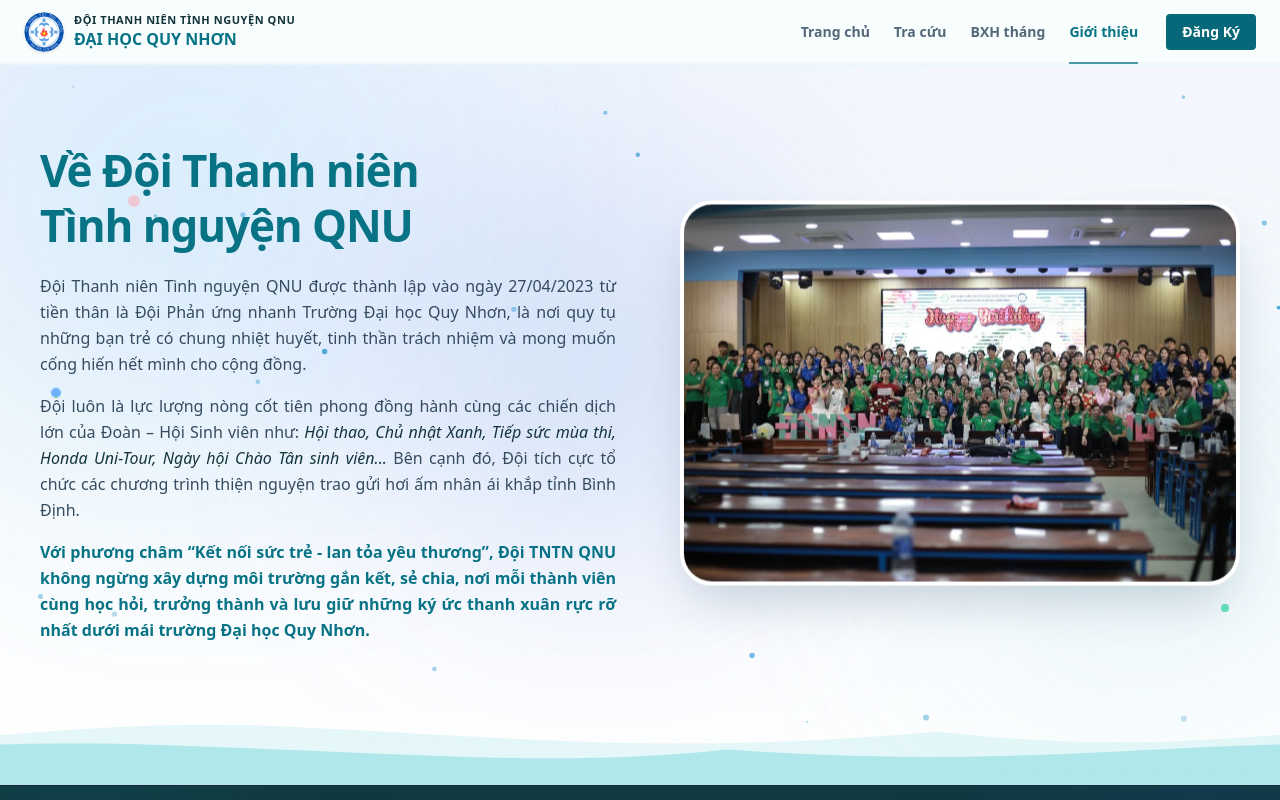
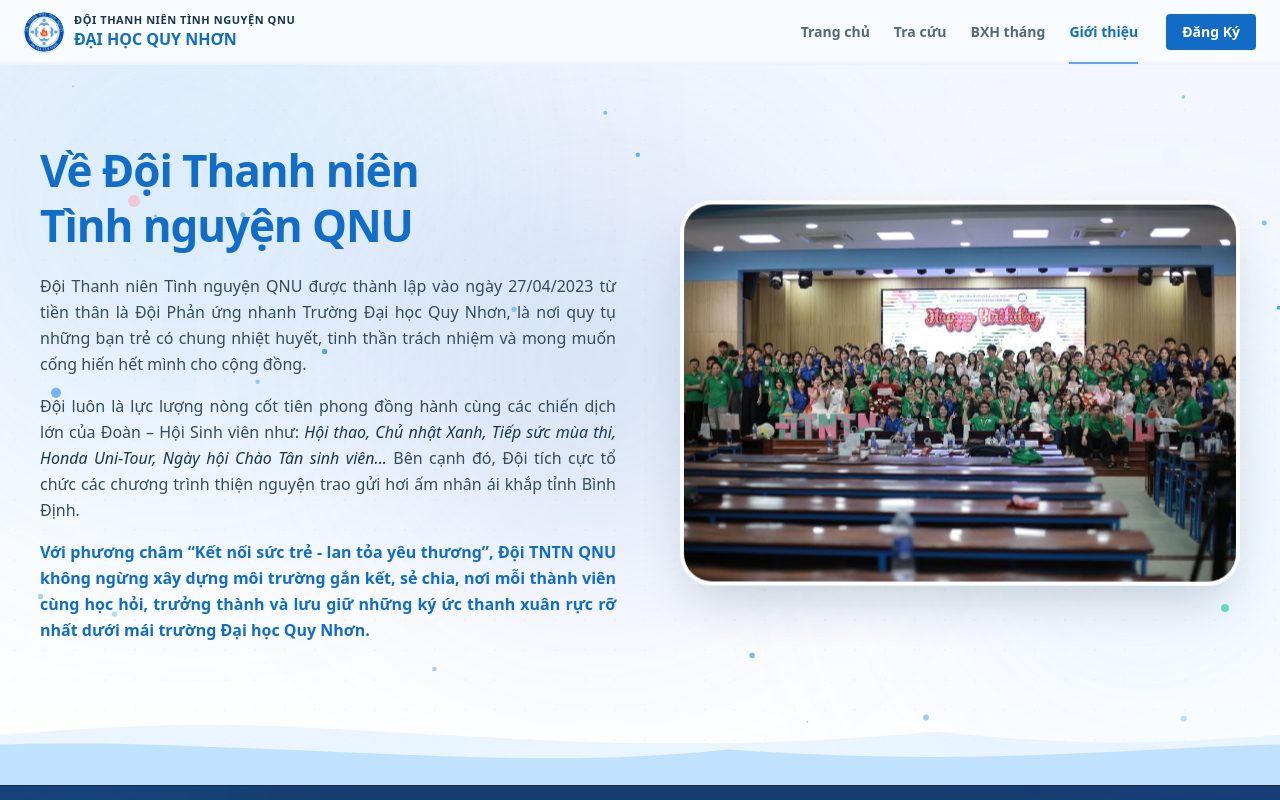
Before and after one commit to sunrisepu0806/webdoithanhnientinhnguyen, a Next.js app: page /gioi-thieu in a window 1280 px wide. Shown: the top 800 px of the page. Built offline with nearby package versions, Linux system fonts and the light colour scheme.

Commit message:
Brighten the site palette to clear sky blue

```diff
--- a/src/app/dang-ky/[id]/page.tsx
+++ b/src/app/dang-ky/[id]/page.tsx
@@ -943,19 +943,19 @@ export default function FormDangKyChiTietPage() {
         <div className="w-full overflow-hidden leading-none shrink-0 relative z-20 pointer-events-none h-10 sm:h-14 md:h-20">
           <div className="absolute inset-0 animate-wave-back opacity-60">
             <svg viewBox="0 0 1440 90" fill="none" preserveAspectRatio="none" className="w-1/2 h-full block">
-              <path d="M0,30 C320,65 420,10 720,25 C1020,40 1140,55 1440,30 L1440,90 L0,90 Z" fill="#d4f2f4" />
+              <path d="M0,30 C320,65 420,10 720,25 C1020,40 1140,55 1440,30 L1440,90 L0,90 Z" fill="#dceeff" />
             </svg>
             <svg viewBox="0 0 1440 90" fill="none" preserveAspectRatio="none" className="w-1/2 h-full block">
-              <path d="M0,30 C320,65 420,10 720,25 C1020,40 1140,55 1440,30 L1440,90 L0,90 Z" fill="#d4f2f4" />
+              <path d="M0,30 C320,65 420,10 720,25 C1020,40 1140,55 1440,30 L1440,90 L0,90 Z" fill="#dceeff" />
             </svg>
           </div>
 
           <div className="absolute inset-0 animate-wave-front opacity-85">
             <svg viewBox="0 0 1440 90" fill="none" preserveAspectRatio="none" className="w-1/2 h-full block">
-              <path d="M0,50 C360,75 500,35 800,45 C1100,55 1250,70 1440,50 L1440,90 L0,90 Z" fill="#a6e4e8" />
+              <path d="M0,50 C360,75 500,35 800,45 C1100,55 1250,70 1440,50 L1440,90 L0,90 Z" fill="#b9deff" />
             </svg>
             <svg viewBox="0 0 1440 90" fill="none" preserveAspectRatio="none" className="w-1/2 h-full block">
-              <path d="M0,50 C360,75 500,35 800,45 C1100,55 1250,70 1440,50 L1440,90 L0,90 Z" fill="#a6e4e8" />
+              <path d="M0,50 C360,75 500,35 800,45 C1100,55 1250,70 1440,50 L1440,90 L0,90 Z" fill="#b9deff" />
             </svg>
           </div>
         </div>
--- a/src/app/dang-ky/page.tsx
+++ b/src/app/dang-ky/page.tsx
@@ -445,19 +445,19 @@ export default function DanhSachDangKyPage() {
         <div className="w-full overflow-hidden leading-none shrink-0 relative z-20 pointer-events-none h-12 sm:h-16">
           <div className="absolute inset-0 animate-wave-back opacity-55">
             <svg viewBox="0 0 1440 90" fill="none" preserveAspectRatio="none" className="w-1/2 h-full block">
-              <path d="M0,30 C320,65 420,10 720,25 C1020,40 1140,55 1440,30 L1440,90 L0,90 Z" fill="#d4f2f4" />
+              <path d="M0,30 C320,65 420,10 720,25 C1020,40 1140,55 1440,30 L1440,90 L0,90 Z" fill="#dceeff" />
             </svg>
             <svg viewBox="0 0 1440 90" fill="none" preserveAspectRatio="none" className="w-1/2 h-full block">
-              <path d="M0,30 C320,65 420,10 720,25 C1020,40 1140,55 1440,30 L1440,90 L0,90 Z" fill="#d4f2f4" />
+              <path d="M0,30 C320,65 420,10 720,25 C1020,40 1140,55 1440,30 L1440,90 L0,90 Z" fill="#dceeff" />
             </svg>
           </div>
 
           <div className="absolute inset-0 animate-wave-front opacity-80">
             <svg viewBox="0 0 1440 90" fill="none" preserveAspectRatio="none" className="w-1/2 h-full block">
-              <path d="M0,50 C360,75 500,35 800,45 C1100,55 1250,70 1440,50 L1440,90 L0,90 Z" fill="#a6e4e8" />
+              <path d="M0,50 C360,75 500,35 800,45 C1100,55 1250,70 1440,50 L1440,90 L0,90 Z" fill="#b9deff" />
             </svg>
             <svg viewBox="0 0 1440 90" fill="none" preserveAspectRatio="none" className="w-1/2 h-full block">
-              <path d="M0,50 C360,75 500,35 800,45 C1100,55 1250,70 1440,50 L1440,90 L0,90 Z" fill="#a6e4e8" />
+              <path d="M0,50 C360,75 500,35 800,45 C1100,55 1250,70 1440,50 L1440,90 L0,90 Z" fill="#b9deff" />
             </svg>
           </div>
         </div>
--- a/src/app/gioi-thieu/page.tsx
+++ b/src/app/gioi-thieu/page.tsx
@@ -286,19 +286,19 @@ export default function GioiThieuPage() {
         <div className="w-full overflow-hidden leading-none shrink-0 relative z-20 pointer-events-none h-10 sm:h-14 md:h-20">
           <div className="absolute inset-0 animate-wave-back opacity-60">
             <svg viewBox="0 0 1440 90" fill="none" preserveAspectRatio="none" className="w-1/2 h-full block">
-              <path d="M0,30 C320,65 420,10 720,25 C1020,40 1140,55 1440,30 L1440,90 L0,90 Z" fill="#d4f2f4" />
+              <path d="M0,30 C320,65 420,10 720,25 C1020,40 1140,55 1440,30 L1440,90 L0,90 Z" fill="#dceeff" />
             </svg>
             <svg viewBox="0 0 1440 90" fill="none" preserveAspectRatio="none" className="w-1/2 h-full block">
-              <path d="M0,30 C320,65 420,10 720,25 C1020,40 1140,55 1440,30 L1440,90 L0,90 Z" fill="#d4f2f4" />
+              <path d="M0,30 C320,65 420,10 720,25 C1020,40 1140,55 1440,30 L1440,90 L0,90 Z" fill="#dceeff" />
             </svg>
           </div>
 
           <div className="absolute inset-0 animate-wave-front opacity-85">
             <svg viewBox="0 0 1440 90" fill="none" preserveAspectRatio="none" className="w-1/2 h-full block">
-              <path d="M0,50 C360,75 500,35 800,45 C1100,55 1250,70 1440,50 L1440,90 L0,90 Z" fill="#a6e4e8" />
+              <path d="M0,50 C360,75 500,35 800,45 C1100,55 1250,70 1440,50 L1440,90 L0,90 Z" fill="#b9deff" />
             </svg>
             <svg viewBox="0 0 1440 90" fill="none" preserveAspectRatio="none" className="w-1/2 h-full block">
-              <path d="M0,50 C360,75 500,35 800,45 C1100,55 1250,70 1440,50 L1440,90 L0,90 Z" fill="#a6e4e8" />
+              <path d="M0,50 C360,75 500,35 800,45 C1100,55 1250,70 1440,50 L1440,90 L0,90 Z" fill="#b9deff" />
             </svg>
           </div>
         </div>
--- a/src/app/globals.css
+++ b/src/app/globals.css
@@ -7,23 +7,23 @@
 @import "@fontsource/be-vietnam-pro/900.css";
 
 @theme {
-  --color-sky-50: #effbfc;
-  --color-sky-100: #d4f2f4;
-  --color-sky-200: #a6e4e8;
-  --color-sky-300: #73d0d9;
-  --color-sky-400: #39b4c4;
-  --color-sky-500: #168e9f;
-  --color-sky-600: #087787;
-  --color-sky-700: #066878;
-  --color-sky-800: #105460;
-  --color-sky-900: #123f49;
-  --color-brand-ink: #077385;
-  --color-brand-strong: #085565;
-  --color-ink: #14343c;
+  --color-sky-50: #f1f8ff;
+  --color-sky-100: #dceeff;
+  --color-sky-200: #b9deff;
+  --color-sky-300: #81c5ff;
+  --color-sky-400: #46aaff;
+  --color-sky-500: #218bef;
+  --color-sky-600: #1074d4;
+  --color-sky-700: #126bc5;
+  --color-sky-800: #125aa7;
+  --color-sky-900: #174b80;
+  --color-brand-ink: #126dc8;
+  --color-brand-strong: #155baa;
+  --color-ink: #183650;
   --color-body-ink: #344b60;
   --color-muted-ink: #536879;
   --color-inverse-muted: #c3d5e5;
-  --color-inverse-link: #93e1e6;
+  --color-inverse-link: #b6e0ff;
   --font-sans: "Be Vietnam Pro", system-ui, sans-serif;
   --font-mono: var(--font-sans);
 }
@@ -33,13 +33,13 @@ body { font-family: var(--font-sans); }
 /* 1. KHÓA CHẶT CHẾ ĐỘ SÁNG TOÀN DIỆN */
 :root {
   color-scheme: light !important;
-  --background: #f3fafb;
+  --background: #f5faff;
   --foreground: var(--color-body-ink);
 }
 
 html,
 body {
-  background-color: #f3fafb !important;
+  background-color: #f5faff !important;
   color: var(--foreground);
   color-scheme: light !important;
   overflow-x: hidden;
@@ -52,7 +52,7 @@ body {
   }
   html,
   body {
-    background-color: #f3fafb !important;
+    background-color: #f5faff !important;
     color: var(--foreground);
   }
 }
--- a/src/app/page.tsx
+++ b/src/app/page.tsx
@@ -428,19 +428,19 @@ export default function TrangChu() {
         <div className="w-full overflow-hidden leading-none shrink-0 relative z-20 pointer-events-none h-10 sm:h-14 md:h-20">
           <div className="absolute inset-0 animate-wave-back opacity-60">
             <svg viewBox="0 0 1440 90" fill="none" preserveAspectRatio="none" className="w-1/2 h-full block">
-              <path d="M0,30 C320,65 420,10 720,25 C1020,40 1140,55 1440,30 L1440,90 L0,90 Z" fill="#d4f2f4" />
+              <path d="M0,30 C320,65 420,10 720,25 C1020,40 1140,55 1440,30 L1440,90 L0,90 Z" fill="#dceeff" />
             </svg>
             <svg viewBox="0 0 1440 90" fill="none" preserveAspectRatio="none" className="w-1/2 h-full block">
-              <path d="M0,30 C320,65 420,10 720,25 C1020,40 1140,55 1440,30 L1440,90 L0,90 Z" fill="#d4f2f4" />
+              <path d="M0,30 C320,65 420,10 720,25 C1020,40 1140,55 1440,30 L1440,90 L0,90 Z" fill="#dceeff" />
             </svg>
           </div>
 
           <div className="absolute inset-0 animate-wave-front opacity-85">
             <svg viewBox="0 0 1440 90" fill="none" preserveAspectRatio="none" className="w-1/2 h-full block">
-              <path d="M0,50 C360,75 500,35 800,45 C1100,55 1250,70 1440,50 L1440,90 L0,90 Z" fill="#a6e4e8" />
+              <path d="M0,50 C360,75 500,35 800,45 C1100,55 1250,70 1440,50 L1440,90 L0,90 Z" fill="#b9deff" />
             </svg>
             <svg viewBox="0 0 1440 90" fill="none" preserveAspectRatio="none" className="w-1/2 h-full block">
-              <path d="M0,50 C360,75 500,35 800,45 C1100,55 1250,70 1440,50 L1440,90 L0,90 Z" fill="#a6e4e8" />
+              <path d="M0,50 C360,75 500,35 800,45 C1100,55 1250,70 1440,50 L1440,90 L0,90 Z" fill="#b9deff" />
             </svg>
           </div>
         </div>
--- a/src/thanh-phan/khung-giao-dien/ChanTrang.tsx
+++ b/src/thanh-phan/khung-giao-dien/ChanTrang.tsx
@@ -15,7 +15,7 @@ const joinLinks = [
 
 export default function ChanTrang() {
   return (
-    <footer className="w-full bg-[#103940] text-white border-t border-slate-800 relative overflow-hidden select-none">
+    <footer className="w-full bg-[#153e70] text-white border-t border-slate-800 relative overflow-hidden select-none">
       {/* Cực quang hắt sáng nền mờ đồng bộ */}
       <div className="absolute -top-24 -left-20 w-80 h-80 bg-sky-500/10 blur-[90px] rounded-full pointer-events-none" />
       <div className="absolute bottom-0 -right-20 w-80 h-80 bg-blue-600/10 blur-[100px] rounded-full pointer-events-none" />
--- a/src/thanh-phan/khung-giao-dien/ThanhDieuHuong.tsx
+++ b/src/thanh-phan/khung-giao-dien/ThanhDieuHuong.tsx
@@ -56,7 +56,7 @@ export default function ThanhDieuHuong() {
       className={`w-full sticky top-0 z-50 select-none transition-all duration-300 ${
         isScrolled
           ? 'bg-white/90 backdrop-blur-md shadow-md shadow-sky-950/5 border-b border-sky-100/80'
-          : 'bg-[#f8fdfd]/95 backdrop-blur-sm border-b border-sky-100/50'
+          : 'bg-[#f8fbff]/95 backdrop-blur-sm border-b border-sky-100/50'
       }`}
     >
       <div className="max-w-7xl mx-auto px-4 sm:px-6 lg:px-6 h-20 lg:h-16 flex items-center justify-between lg:justify-start lg:gap-7">
@@ -91,7 +91,7 @@ export default function ThanhDieuHuong() {
                 aria-current={isActive ? 'page' : undefined}
                 className={`flex items-center whitespace-nowrap border-b-2 pt-0.5 text-sm font-semibold transition-colors focus-visible:outline-2 focus-visible:outline-sky-600 ${
                   isActive
-                    ? 'border-sky-600 text-brand-ink'
+                    ? 'border-sky-500 text-brand-ink'
                     : 'border-transparent text-muted-ink hover:border-sky-300 hover:text-brand-ink'
                 }`}
               >
```
